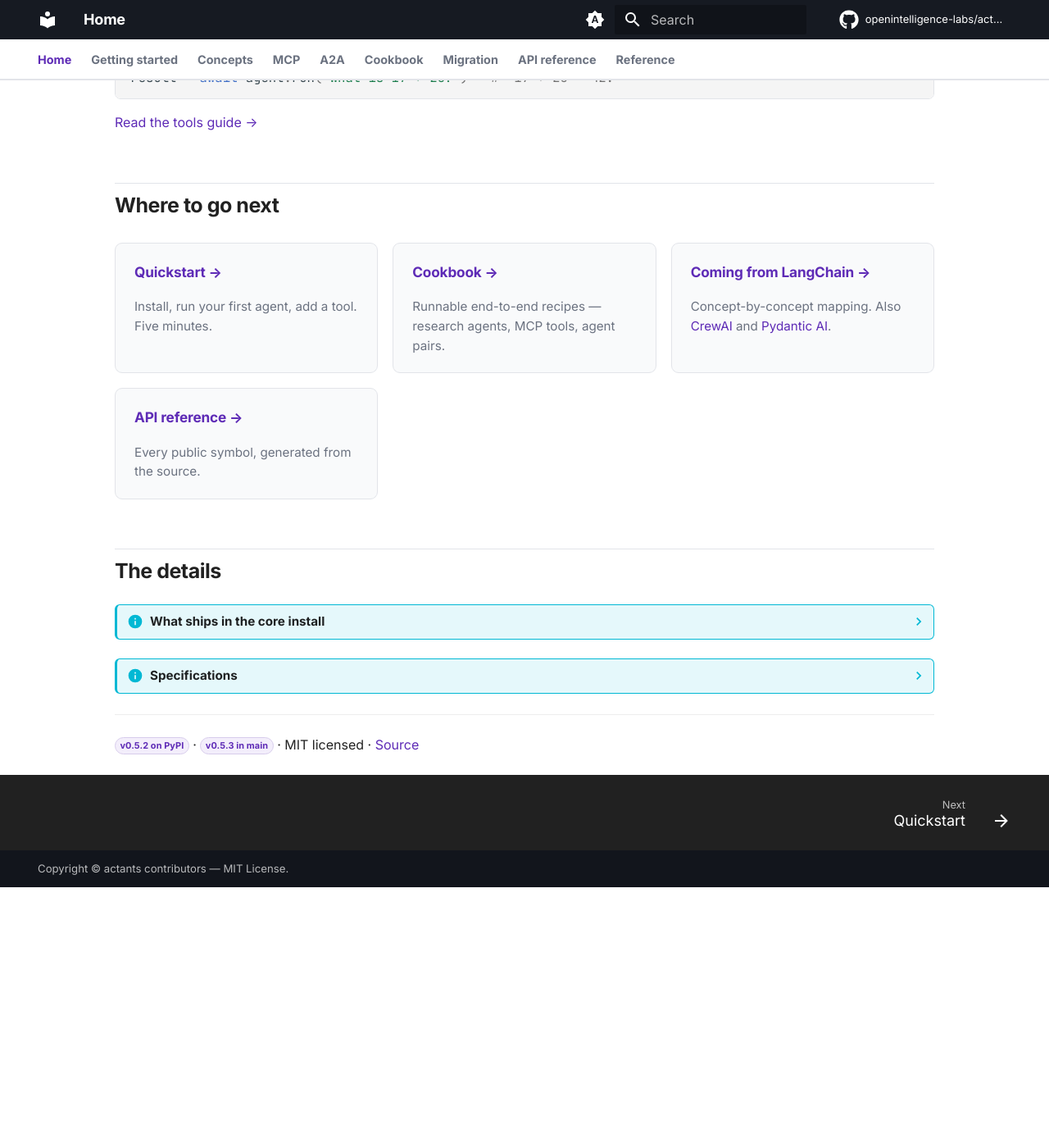
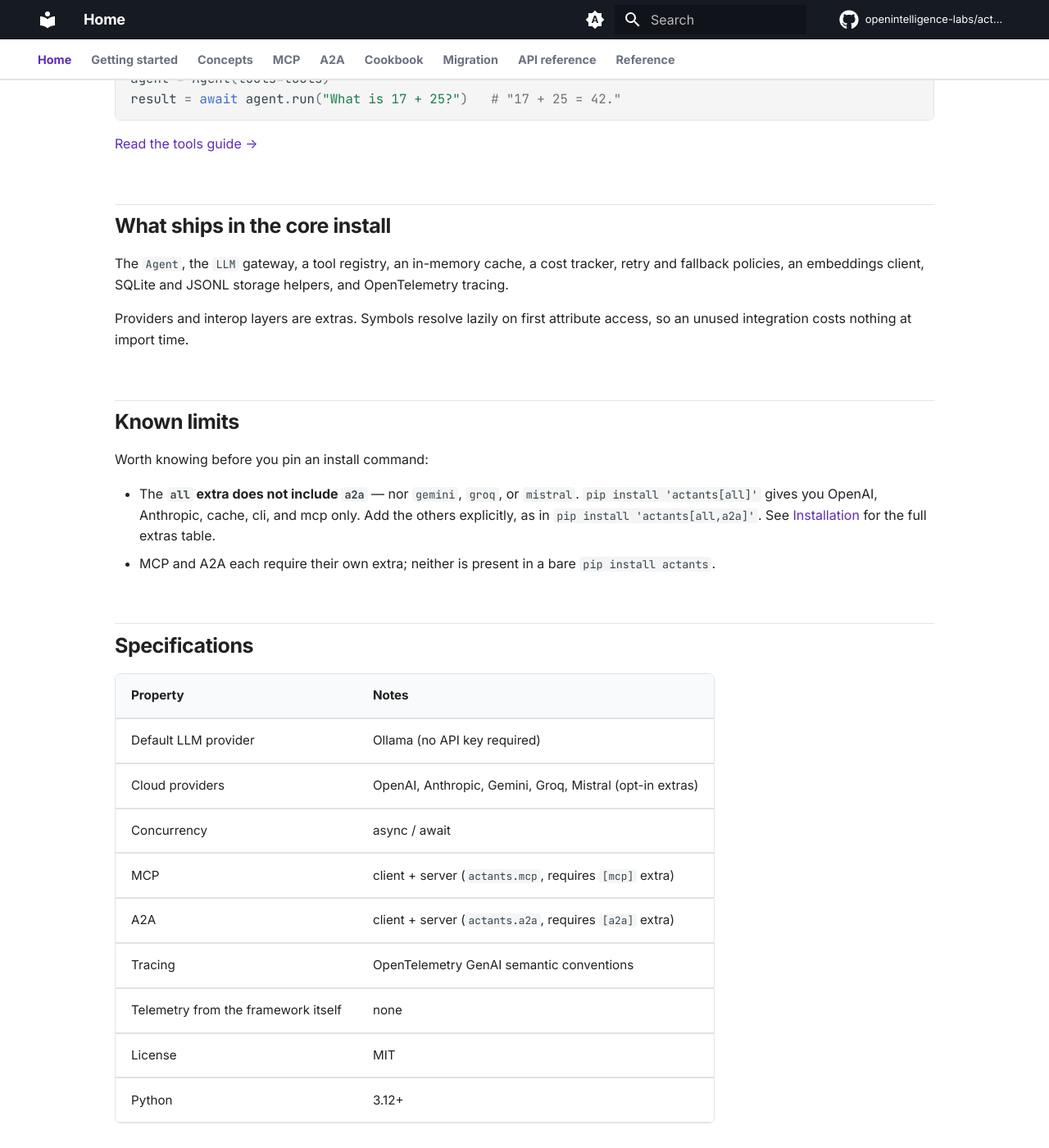
Before and after one commit to openintelligence-labs/actants-docs, an MkDocs documentation site: the page built from docs/index.md, in a window 1280 px wide and 1400 px high, scrolled down 2258 px. Shown: the whole window at 82% size. Built offline with MkDocs 1.6.1 and Material for MkDocs 9.7.7, drawn with Linux system fonts in a browser that asks for light colours; comment, search, counter and statistics services are not loaded; before the commit the page ends 3340 px from its top, so only the background shows below that; some of the changed text lies outside the part shown.

Commit message:
Promote limitations and evidence out of collapsed blocks
The home page ended with a 'The details' heading holding several collapsed
accordions. That grouped unrelated content by nothing more than 'leftover',
and it hid two things a reader needs before installing: the known
limitations, and the measured evidence the page's argument rests on.

Place each block by what it is instead. Limitations and measurements become
visible sections; specifications stay near the foot as a plain table; the
navigation grid moves last. Severe caveats keep their admonition styling so
they read as warnings rather than prose.

This also removes the collapsible syntax, which has no clean equivalent in
other documentation platforms and would have needed hand-conversion.

```diff
--- a/docs/index.md
+++ b/docs/index.md
@@ -105,7 +105,9 @@ Same agent, same tools, same memory. Only the model changes.
     Requires `pip install 'actants[openai]'`.
 
 Gemini, Groq, and Mistral work the same way. Every provider is an opt-in extra,
-so an integration you do not install costs nothing at import time.
+so an integration you do not install costs nothing at import time. LangChain and
+CrewAI wrap the same providers behind larger abstractions; actants keeps the
+agent loop small enough to read and the local model as the default path.
 
 You can also switch without touching code at all — set `ACTANTS_PROVIDER` and
 `ACTANTS_MODEL` in the environment, and `Agent()` picks them up.
@@ -140,6 +142,41 @@ result = await agent.run("What is 17 + 25?")   # "17 + 25 = 42."
 
 [Read the tools guide →](concepts/tools.md)
 
+## What ships in the core install
+
+The `Agent`, the `LLM` gateway, a tool registry, an in-memory cache, a cost
+tracker, retry and fallback policies, an embeddings client, SQLite and JSONL
+storage helpers, and OpenTelemetry tracing.
+
+Providers and interop layers are extras. Symbols resolve lazily on first
+attribute access, so an unused integration costs nothing at import time.
+
+## Known limits
+
+Worth knowing before you pin an install command:
+
+- The **`all` extra does not include `a2a`** — nor `gemini`, `groq`, or
+  `mistral`. `pip install 'actants[all]'` gives you OpenAI, Anthropic, cache,
+  cli, and mcp only. Add the others explicitly, as in
+  `pip install 'actants[all,a2a]'`. See
+  [Installation](installation.md) for the full extras table.
+- MCP and A2A each require their own extra; neither is present in a bare
+  `pip install actants`.
+
+## Specifications
+
+| Property | Notes |
+|---|---|
+| Default LLM provider | Ollama (no API key required) |
+| Cloud providers | OpenAI, Anthropic, Gemini, Groq, Mistral (opt-in extras) |
+| Concurrency | async / await |
+| MCP | client + server (`actants.mcp`, requires `[mcp]` extra) |
+| A2A | client + server (`actants.a2a`, requires `[a2a]` extra) |
+| Tracing | OpenTelemetry GenAI semantic conventions |
+| Telemetry from the framework itself | none |
+| License | MIT |
+| Python | 3.12+ |
+
 ## Where to go next
 
 <div class="oi-grid" markdown>
@@ -171,31 +208,6 @@ Every public symbol, generated from the source.
 
 </div>
 
-## The details
-
-??? info "What ships in the core install"
-
-    The `Agent`, the `LLM` gateway, a tool registry, an in-memory cache, a cost
-    tracker, retry and fallback policies, an embeddings client, SQLite and JSONL
-    storage helpers, and OpenTelemetry tracing.
-
-    Providers and interop layers are extras. Symbols resolve lazily on first
-    attribute access, so an unused integration costs nothing at import time.
-
-??? info "Specifications"
-
-    | Property | Notes |
-    |---|---|
-    | Default LLM provider | Ollama (no API key required) |
-    | Cloud providers | OpenAI, Anthropic, Gemini, Groq, Mistral (opt-in extras) |
-    | Concurrency | async / await |
-    | MCP | client + server (`actants.mcp`, requires `[mcp]` extra) |
-    | A2A | client + server (`actants.a2a`, requires `[a2a]` extra) |
-    | Tracing | OpenTelemetry GenAI semantic conventions |
-    | Telemetry from the framework itself | none |
-    | License | MIT |
-    | Python | 3.12+ |
-
 ---
 
 <span class="oi-badge">v0.5.2 on PyPI</span> · <span class="oi-badge">v0.5.3 in main</span> ·
```
